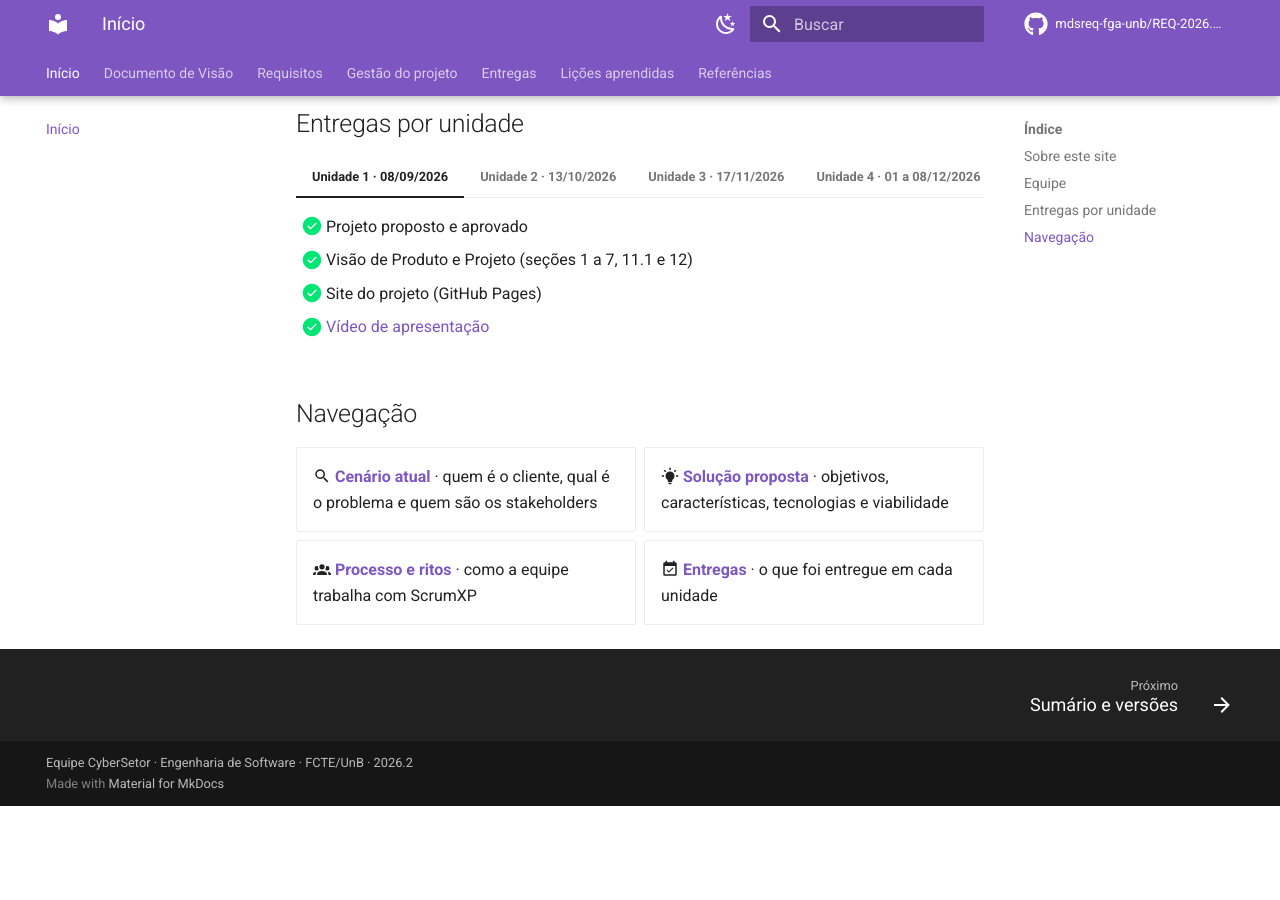
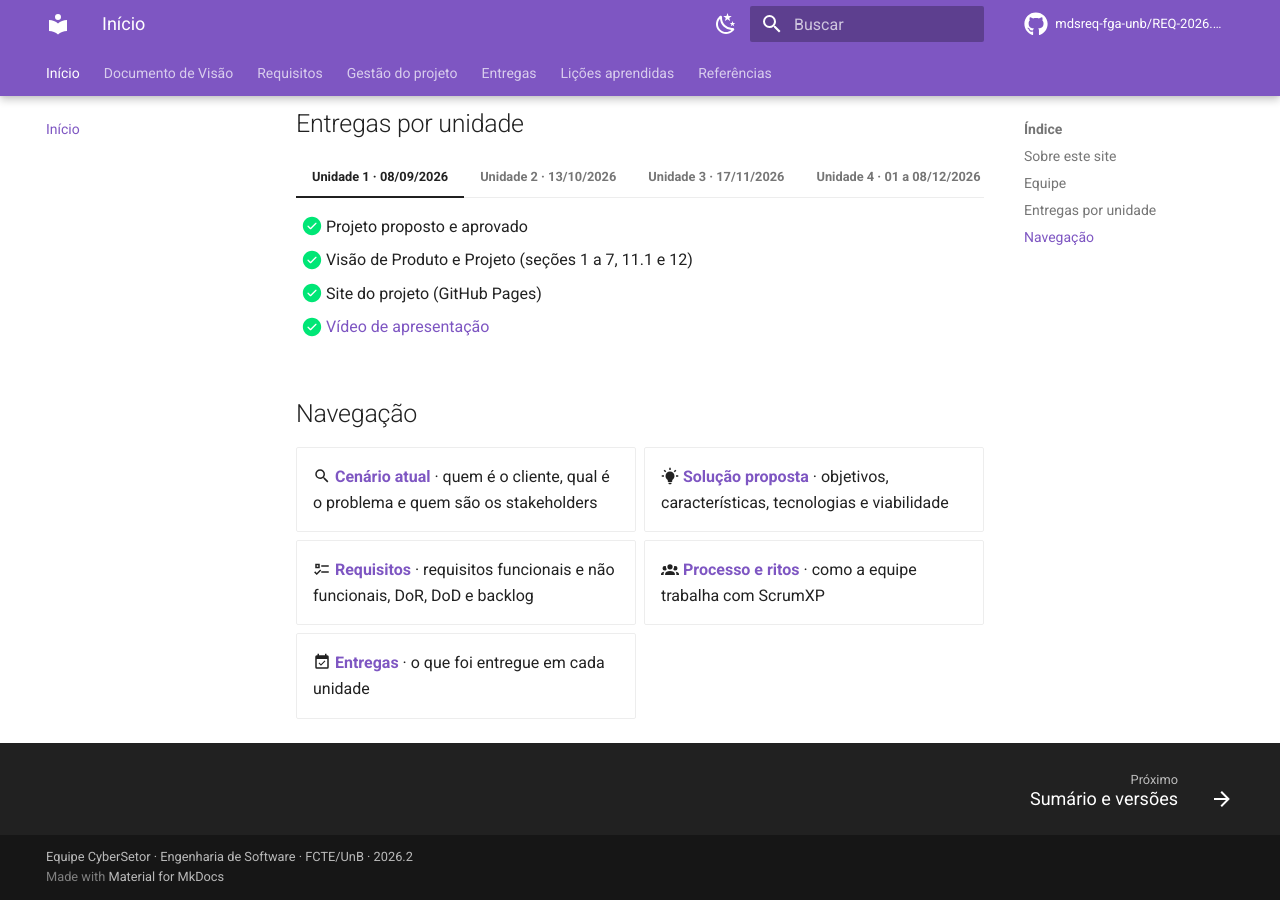
Before and after one commit to mdsreq-fga-unb/REQ-2026.2-T02-CyberSetor, an MkDocs documentation site: the page built from docs/index.md, in a window 1280 px wide and 900 px high, scrolled down 1235 px. Built offline with MkDocs 1.6.1 and Material for MkDocs 9.7.7, drawn with Linux system fonts in a browser that asks for light colours; comment, search, counter and statistics services are not loaded; before the commit the page ends 2041 px from its top, so only the background shows below that; grey boxes are pictures that could not be loaded.

Commit message:
docs(inicio): adiciona atalho para os requisitos na navegação
Refs #94

```diff
--- a/docs/index.md
+++ b/docs/index.md
@@ -58,6 +58,7 @@ O produto apoia o Instituto Cultural e Social No Setor a registrar cada informa
 
 - :material-magnify: **[Cenário atual](visao/1-cenario-atual.md)** · quem é o cliente, qual é o problema e quem são os stakeholders
 - :material-lightbulb-on: **[Solução proposta](visao/2-solucao-proposta.md)** · objetivos, características, tecnologias e viabilidade
+- :material-format-list-checks: **[Requisitos](requisitos/8-requisitos.md)** · requisitos funcionais e não funcionais, DoR, DoD e backlog
 - :material-account-group: **[Processo e ritos](gestao/processo-scrumxp.md)** · como a equipe trabalha com ScrumXP
 - :material-calendar-check: **[Entregas](entregas/unidade-1.md)** · o que foi entregue em cada unidade
 
```
